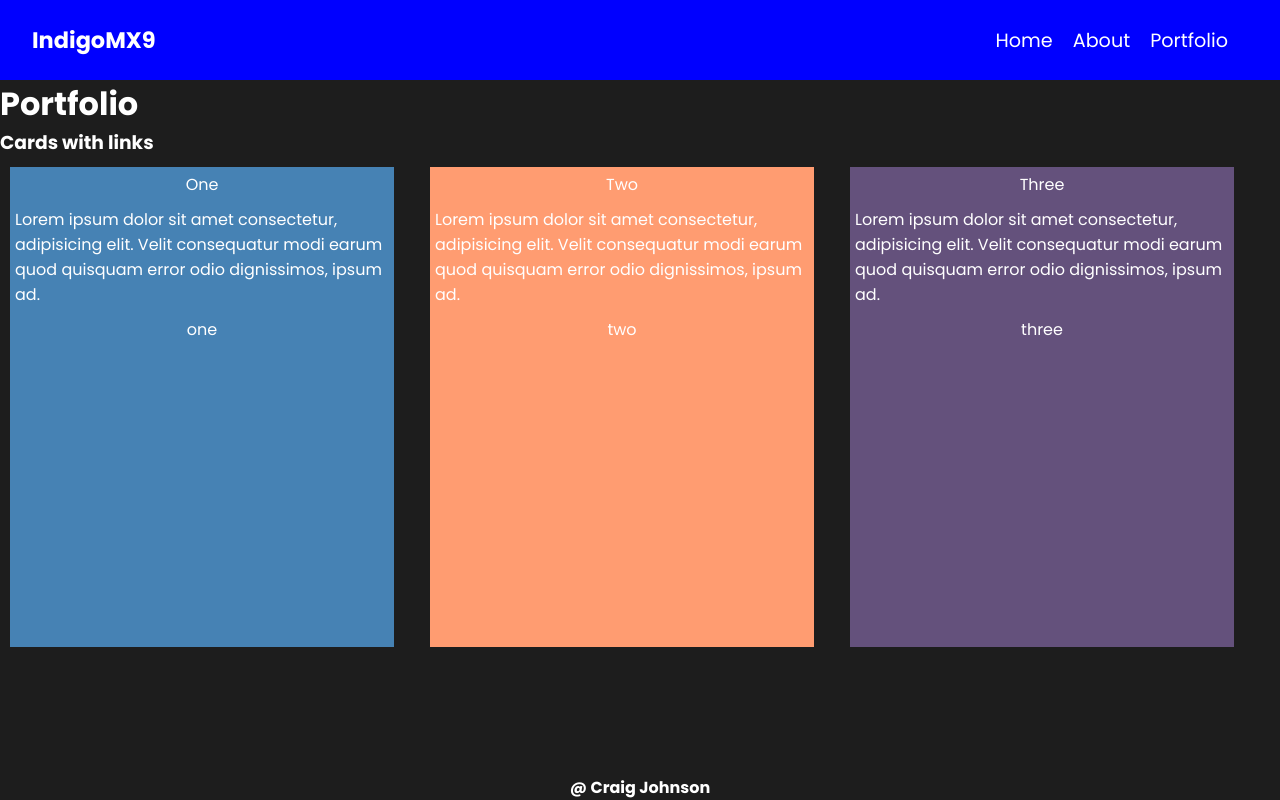
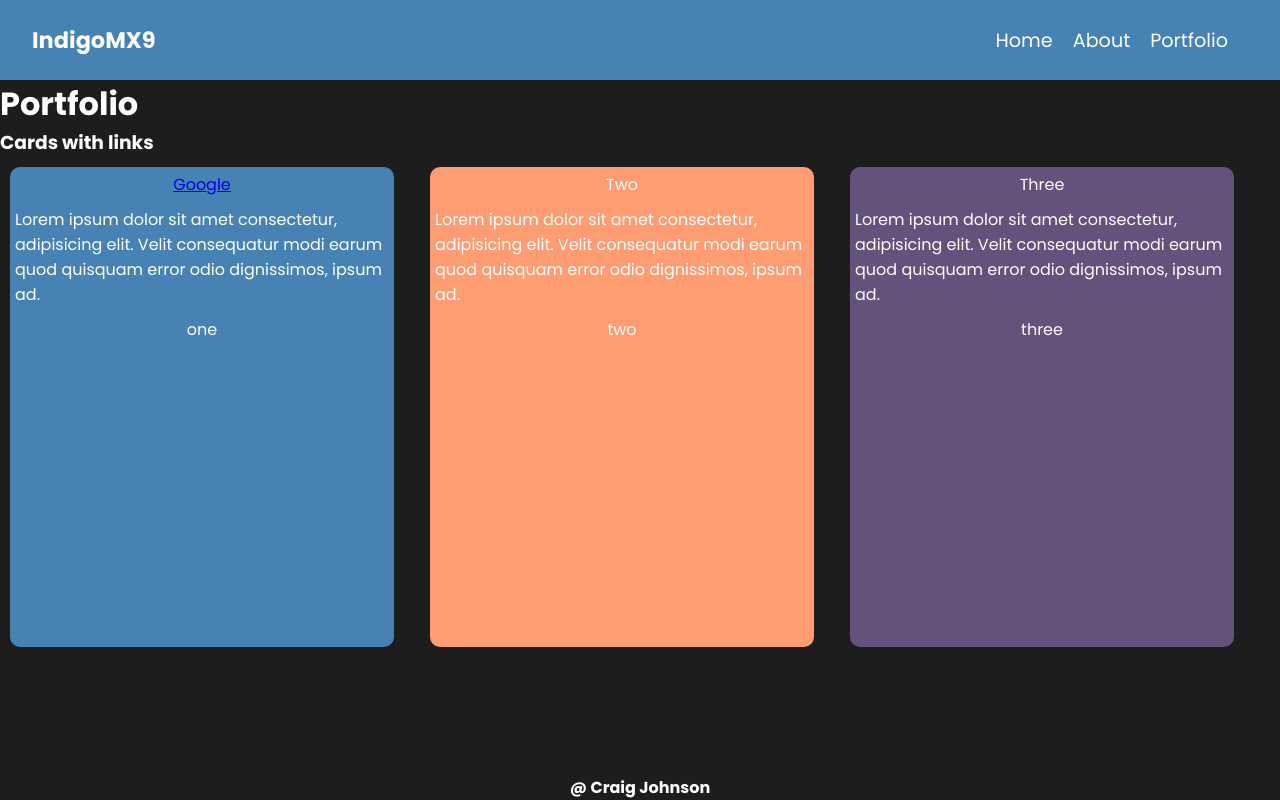
Before and after one commit to craigdev937/port3, a React app: page /portfolio in a window 1280 px wide. Built offline with nearby package versions, Linux system fonts and the light colour scheme; the HTML template or start-up script is replaced by a standard one.

Commit message:
Update Navbar, Webpack, and Portfolio components.

```diff
--- a/src/components/Portfolio.css
+++ b/src/components/Portfolio.css
@@ -7,6 +7,7 @@
 .box-1 {
     width: 30vw;
     height: 60vh;
+    border-radius: 10px;
     color: var(--light);
     background: var(--blue);
 }
@@ -14,6 +15,7 @@
 .box-2 {
     width: 30vw;
     height: 60vh;
+    border-radius: 10px;
     color: var(--light);
     background: var(--orange);
 }
@@ -21,6 +23,7 @@
 .box-3 {
     width: 30vw;
     height: 60vh;
+    border-radius: 10px;
     color: var(--light);
     background: var(--purple);
 }
--- a/src/components/Portfolio.tsx
+++ b/src/components/Portfolio.tsx
@@ -8,9 +8,11 @@ export const Portfolio = (): JSX.Element => {
             <h3>Cards with links</h3>
             <main className="container">
                 <section className="box-1">
-                    <aside className="section-header">One</aside>
-                    <aside className="section-body">Lorem ipsum dolor sit amet consectetur, adipisicing elit. Velit consequatur modi earum quod quisquam error odio dignissimos, ipsum ad.</aside>
-                    <aside className="section-footer">one</aside>
+                    <a href="https://www.google.com" target="_blank">
+                        <aside className="section-header">Google</aside>
+                    </a>
+                        <aside className="section-body">Lorem ipsum dolor sit amet consectetur, adipisicing elit. Velit consequatur modi earum quod quisquam error odio dignissimos, ipsum ad.</aside>
+                        <aside className="section-footer">one</aside>
                 </section>
                 <section className="box-2">
                     <aside className="section-header">Two</aside>
--- a/src/routes/Navbar.css
+++ b/src/routes/Navbar.css
@@ -1,7 +1,7 @@
 .navbar {
     height: 80px;
     width: 100%;
-    background-color: blue;
+    background-color: var(--blue);
     color: var(--light);
     display: flex;
     justify-content: space-between;
@@ -35,7 +35,7 @@
 }
 
 .nav-link:hover {
-    color: red;
+    color: var(--orange);
 }
 
 @media only screen and (max-width: 500px) {
@@ -55,14 +55,14 @@
     }
 
     .nav-links.active {
-        background: blue;
+        background: var(--blue);
         left: 0;
     }
 
     .nav-item {
         padding: 10px 0;
-        border-top: 1px solid red;
-        border-bottom: 1px solid red;
+        /* border-top: 1px solid red;
+        border-bottom: 1px solid red; */
     }
 
     .nav-icon {
--- a/webpack.config.js
+++ b/webpack.config.js
@@ -29,7 +29,7 @@ module.exports = {
                 use: ["style-loader", "css-loader"]
             },
             {
-                test: /\.(gif|png|svg|jpe|jpg|jpeg)$/i,
+                test: /\.(ico|gif|png|svg|jpe|jpg|jpeg|webp)$/i,
                 type: "asset/resource"
             }
         ]
```
Also changed, not shown: src/custom.d.ts (added, +8 -0 lines), 1 other file (tests, documents, lock files or other folders).
